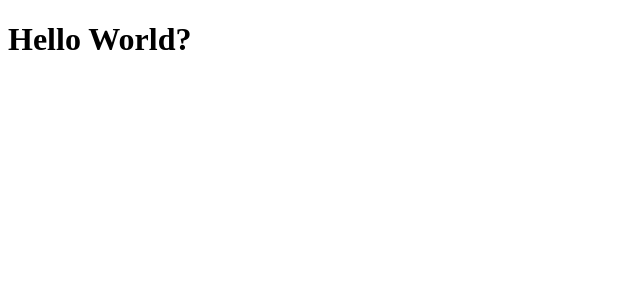
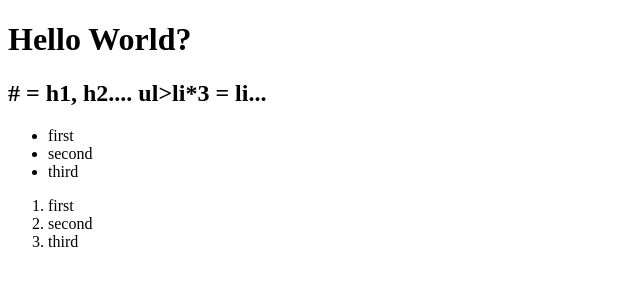
Before and after one commit to PhillSavvyCoders/savvy-portfolio-Phillip-Temple, a website: page index.html in a window 1280 px wide. Shown: the whole page, without its empty margins (0-640 px from the left). Drawn offline with Linux system fonts and the light colour scheme.

Commit message:
3rd save

```diff
--- a/index.html
+++ b/index.html
@@ -8,5 +8,19 @@
 </head>
 <body>
     <h1>Hello World?</h1>
+    <h2># = h1, h2.... ul>li*3 = li...</h2>
+
+    <ul>
+        <li>first</li>
+        <li>second</li>
+        <li>third
+        </li>
+    </ul>
+
+    <ol>
+        <li>first</li>
+        <li>second</li>
+        <li>third</li>
+    </ol>
 </body>
 </html>
```
